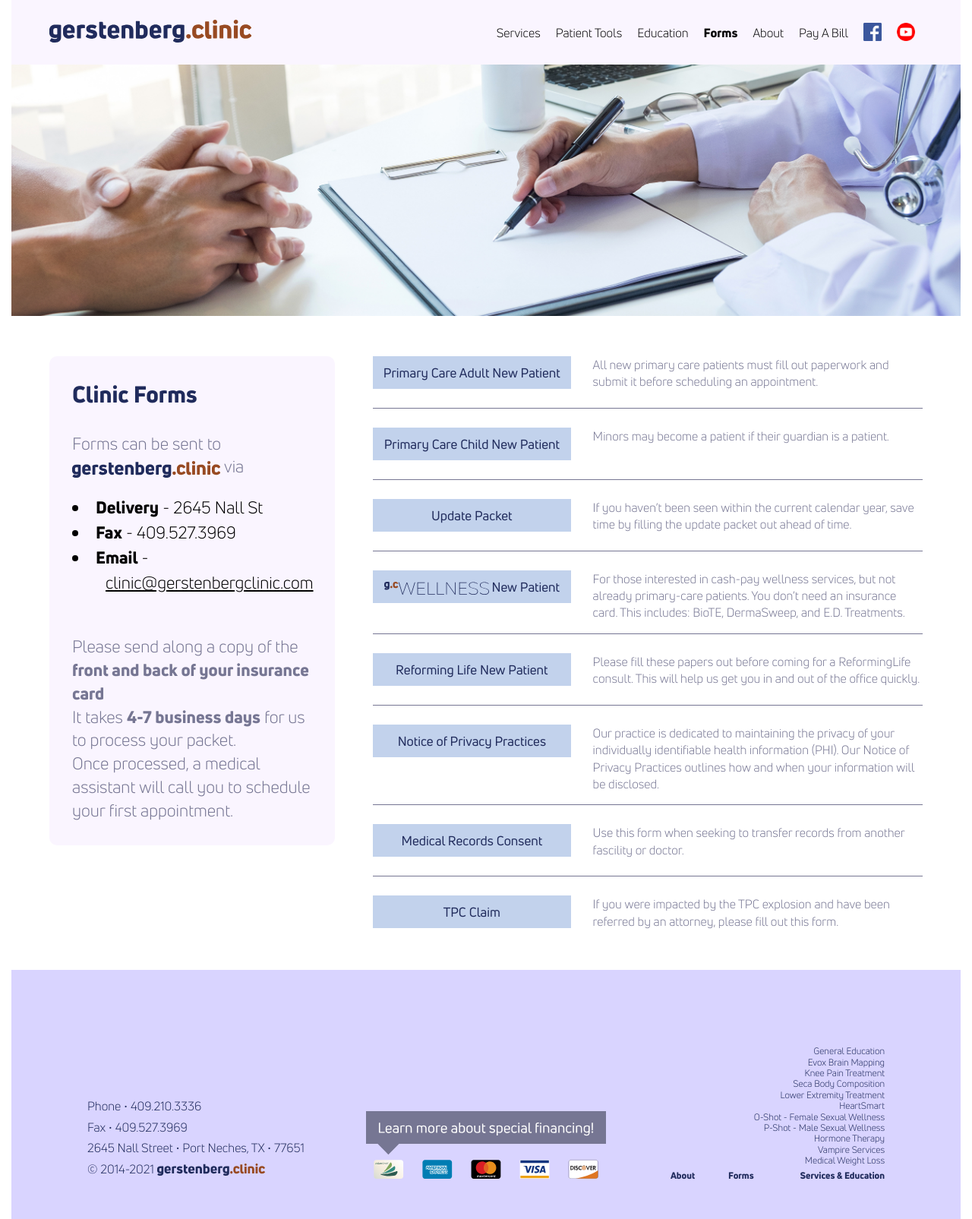
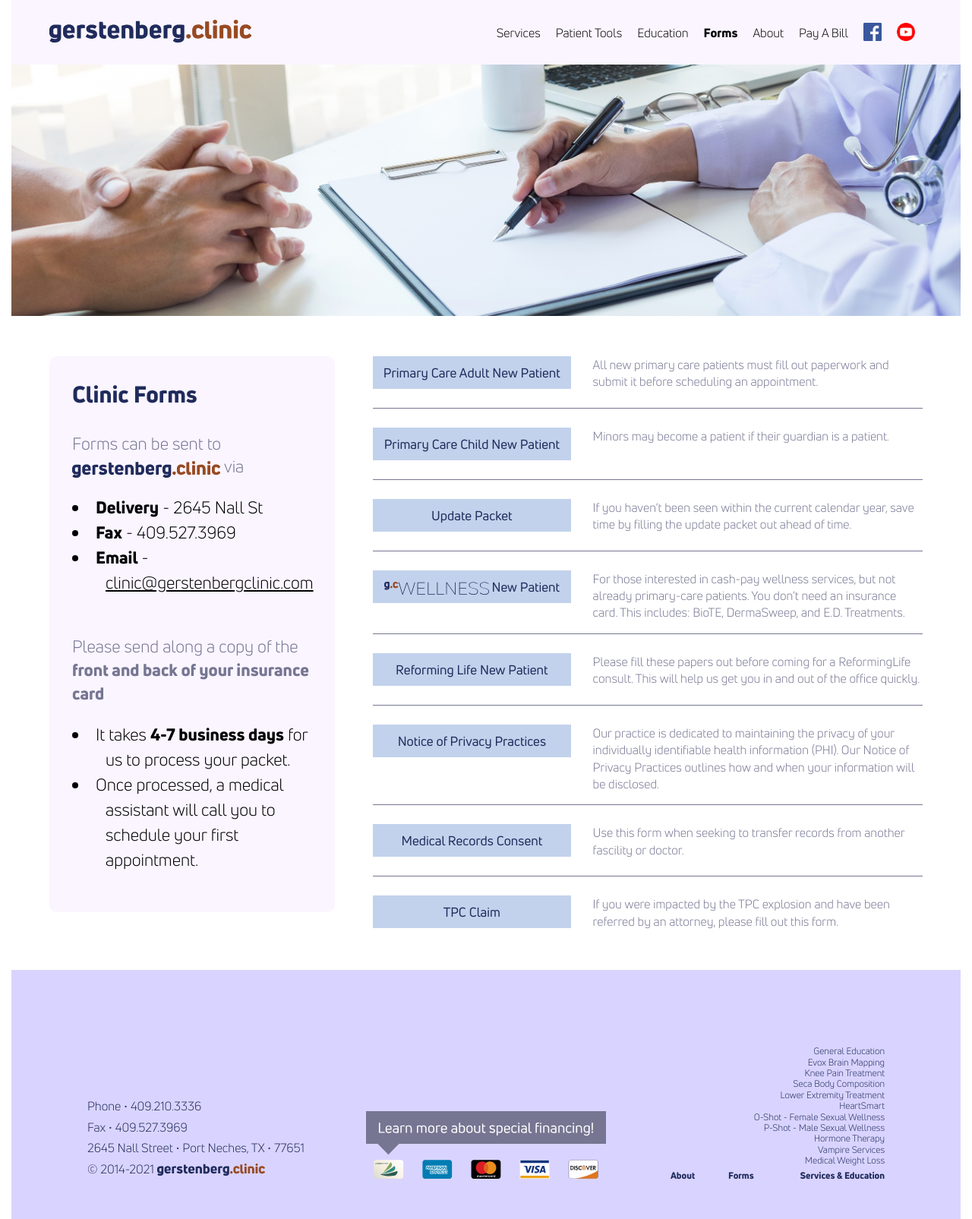
Before and after one commit to theneverwoods/gerstenberg.clinic, a Jekyll site: the page built from forms.html, in a window 1280 px wide. Shown: the whole page at 76% size. Built offline with Jekyll 4.4.1, drawn with Linux system fonts in a browser that asks for light colours.

Commit message:
Update forms.html

```diff
--- a/forms.html
+++ b/forms.html
@@ -11,13 +11,15 @@ stylesheet: forms
     <h2>Clinic Forms</h2>
     <p>Forms can be sent to {% include svgs/logo.html %} via </p>
     <ul>
-      <li> <b>Delivery</b> - 2645 Nall St
-      <li> <b>Fax</b> - 409.527.3969
-      <li> <b>Email</b> - <a href="mailto:clinic@gerstenbergclinic.com?Subject=Patient%20Forms" target="_top">clinic@gerstenbergclinic.com</a>
+      <li> <b>Delivery</b> - 2645 Nall St</li>
+      <li> <b>Fax</b> - 409.527.3969</li>
+      <li> <b>Email</b> - <a href="mailto:clinic@gerstenbergclinic.com?Subject=Patient%20Forms" target="_top">clinic@gerstenbergclinic.com</a></li>
     </ul>
     <p>Please send along a copy of the <b>front and back of your insurance card</b></p>
-    <p> It takes <b>4-7 business days</b> for us to process your packet. </p>
-    <p>Once processed, a medical assistant will call you to schedule your first appointment.</p>
+      <ul>
+    <li> It takes <b>4-7 business days</b> for us to process your packet.</li>
+    <li>Once processed, a medical assistant will call you to schedule your first appointment.</li>
+      </ul>
   </div>
   <div class="two-thirds">
       <div class="links-row">
```
